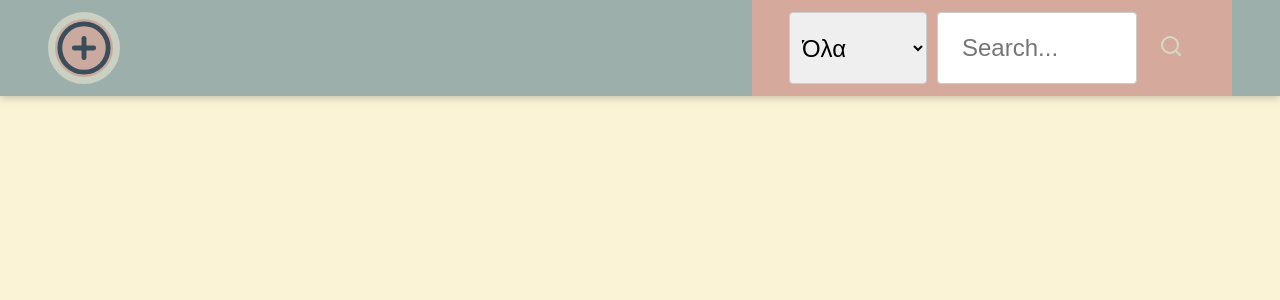
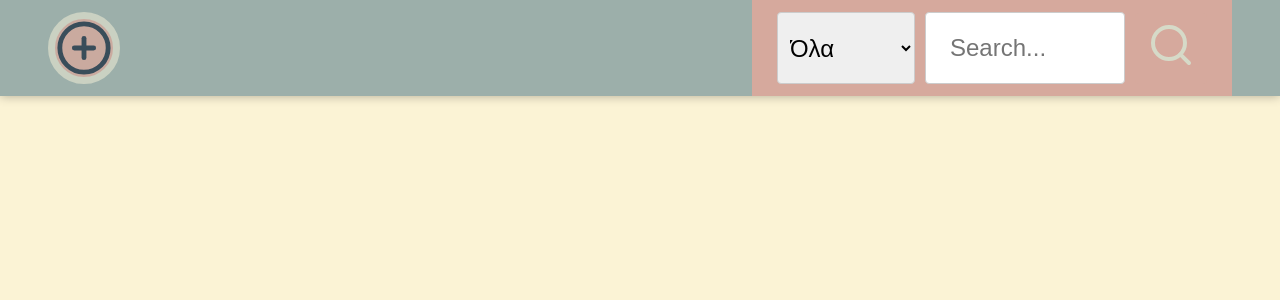
Before and after one commit to Skioulis/disc-React-App, a React (Vite) app in the folder disc-app/: page / in a window 1280 px wide. Shown: the top 300 px of the page. Built offline with nearby package versions, Linux system fonts and the light colour scheme.

Commit message:
Update SearchBar component: adjust button dimensions in CSS and set custom size for search icon

```diff
--- a/disc-app/src/components/navbar/search section/SeachBar.css
+++ b/disc-app/src/components/navbar/search section/SeachBar.css
@@ -32,7 +32,8 @@
     border-radius: 4px;
     padding: 8px 12px;
     cursor: pointer;
-    font-size: 16px;
+    height: auto;
+    width: auto;
 }
 
 .search-button:hover {
--- a/disc-app/src/components/navbar/search section/SearchBar.jsx
+++ b/disc-app/src/components/navbar/search section/SearchBar.jsx
@@ -14,7 +14,7 @@ function SearchBar() {
                 className="search-input"
             />
             <button className="search-button">
-                <Search />
+                <Search size={"2rem"}/>
             </button>
         </div>
     )
```
